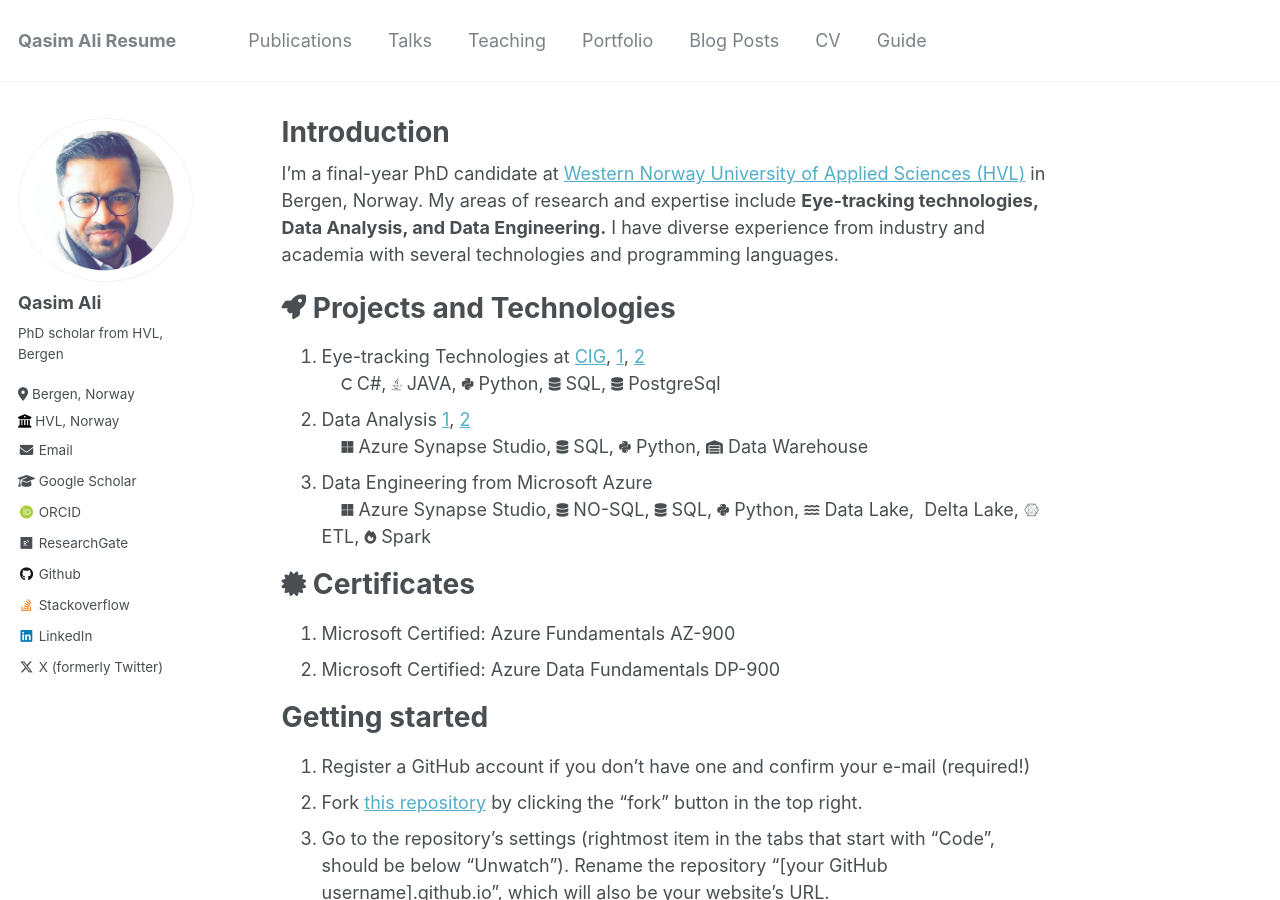
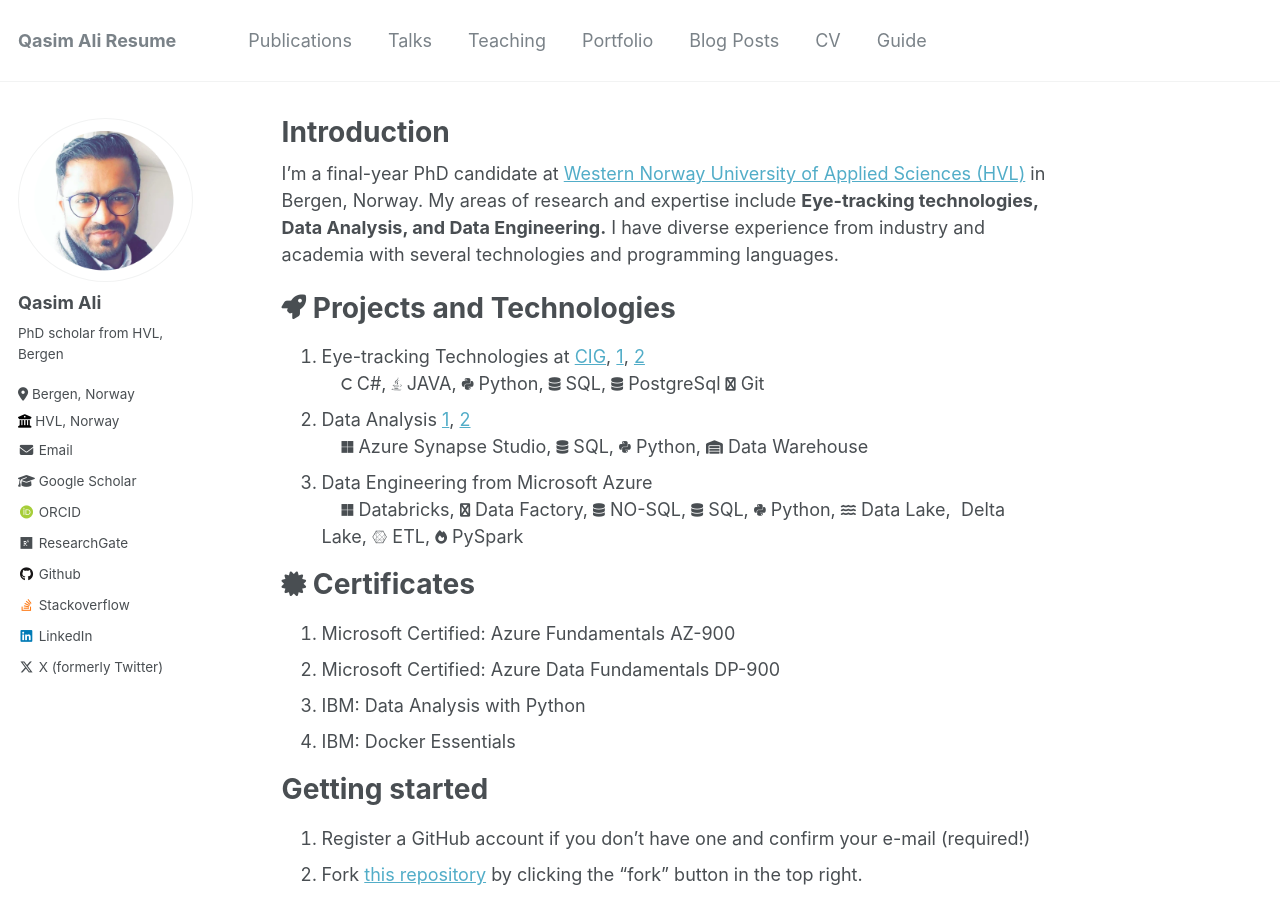
Before and after one commit to MalikQasimAli/MalikQasimAli.github.io, a Jekyll site: the page built from _pages/about.md, in a window 1280 px wide and 900 px high. Built offline with Jekyll 4.4.1, drawn with Linux system fonts in a browser that asks for light colours; some web fonts are replaced.

Commit message:
update bio

```diff
--- a/_pages/about.md
+++ b/_pages/about.md
@@ -20,6 +20,7 @@ I'm a final-year PhD candidate at [Western Norway University of Applied Sciences
     <i class="fab fa-python fa-xs"></i> Python,
     <i class="fas fa-database fa-xs"></i> SQL,
     <i class="fas fa-database fa-xs"></i> PostgreSql
+    <i class="fas fa-git fa-xs"></i> Git
   </span></li>
   <li>Data Analysis <a href="https://dl.acm.org/doi/10.1145/3588015.3589536">1</a>, <a href="https://github.com/MalikQasimAli/OlympicDataAnalysis">2</a>
   <br> <span style="margin-left: 20px;">
@@ -30,14 +31,16 @@ I'm a final-year PhD candidate at [Western Norway University of Applied Sciences
   </span></li>
   <li>Data Engineering from Microsoft Azure
   <br><span style="margin-left: 20px;">
-  <i class="fa-brands fa-microsoft fa-xs"></i> Azure Synapse Studio,
+  <i class="fa-brands fa-microsoft fa-xs"></i> Databricks,
+  <i class="fa-brands fa-industry fa-xs"></i> Data Factory,
   <i class="fas fa-database fa-xs"></i> NO-SQL,
   <i class="fas fa-database fa-xs"></i> SQL,
   <i class="fab fa-python fa-xs"></i> Python,
   <i class="fas fa-water fa-xs"></i> Data Lake,
   <i class="fas fa-lake fa-xs"></i> Delta Lake,
   <i class="fa-brands fa-connectdevelop fa-xs"></i> ETL,
-  <i class="fas fa-fire fa-xs"></i> Spark
+  <i class="fas fa-fire fa-xs"></i> PySpark
+
   </span> </li>
 </ol>
 
@@ -46,6 +49,8 @@ I'm a final-year PhD candidate at [Western Norway University of Applied Sciences
 <ol>
 <li> Microsoft Certified: Azure Fundamentals AZ-900</li>
 <li> Microsoft Certified: Azure Data Fundamentals DP-900</li>
+<li> IBM: Data Analysis with Python</li>
+<li> IBM: Docker Essentials</li>
 </ol>
 
 Getting started
```
Also changed, not shown: images/az900.PNG (added), images/dataanalysis.PNG (added), images/docker.PNG (added), images/dp900.PNG (added).
